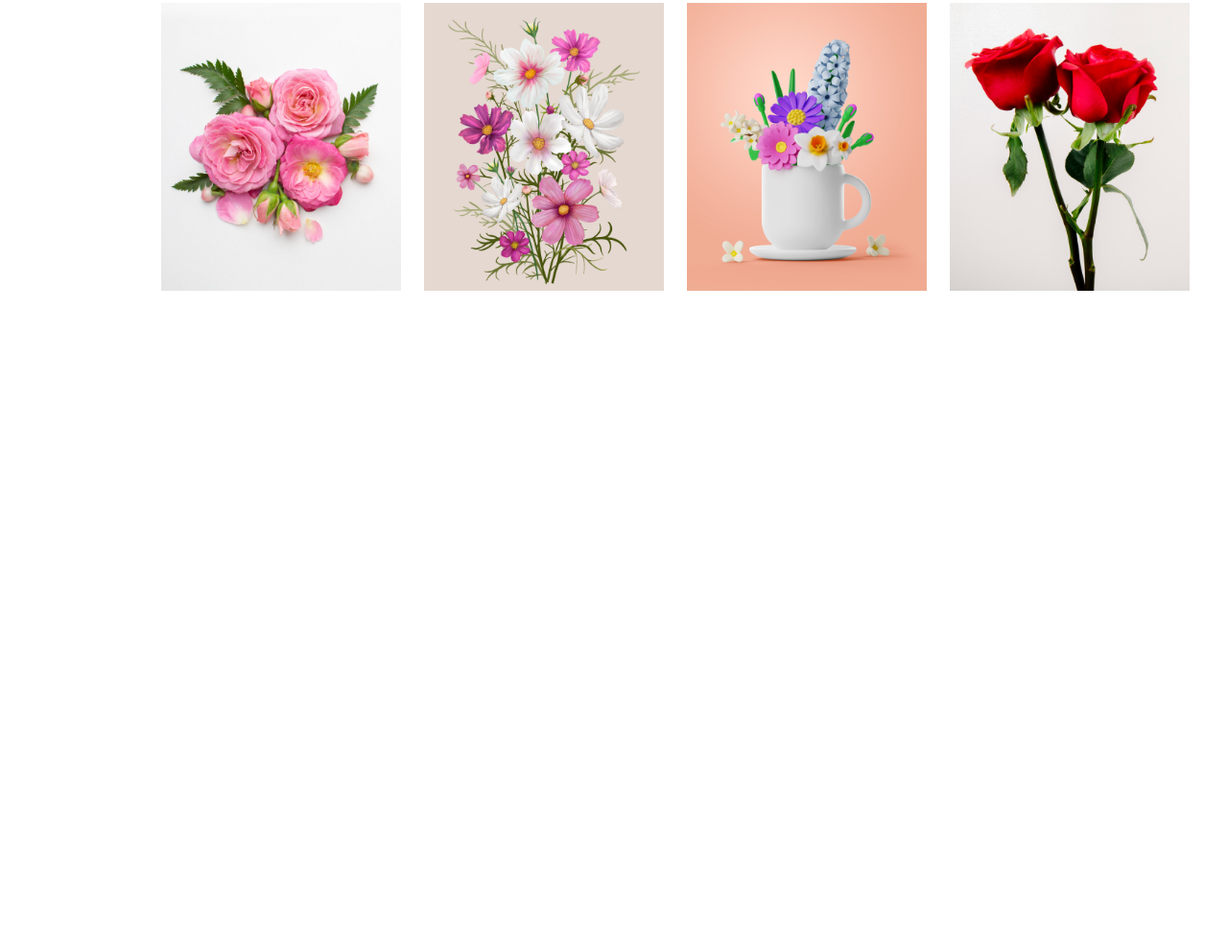
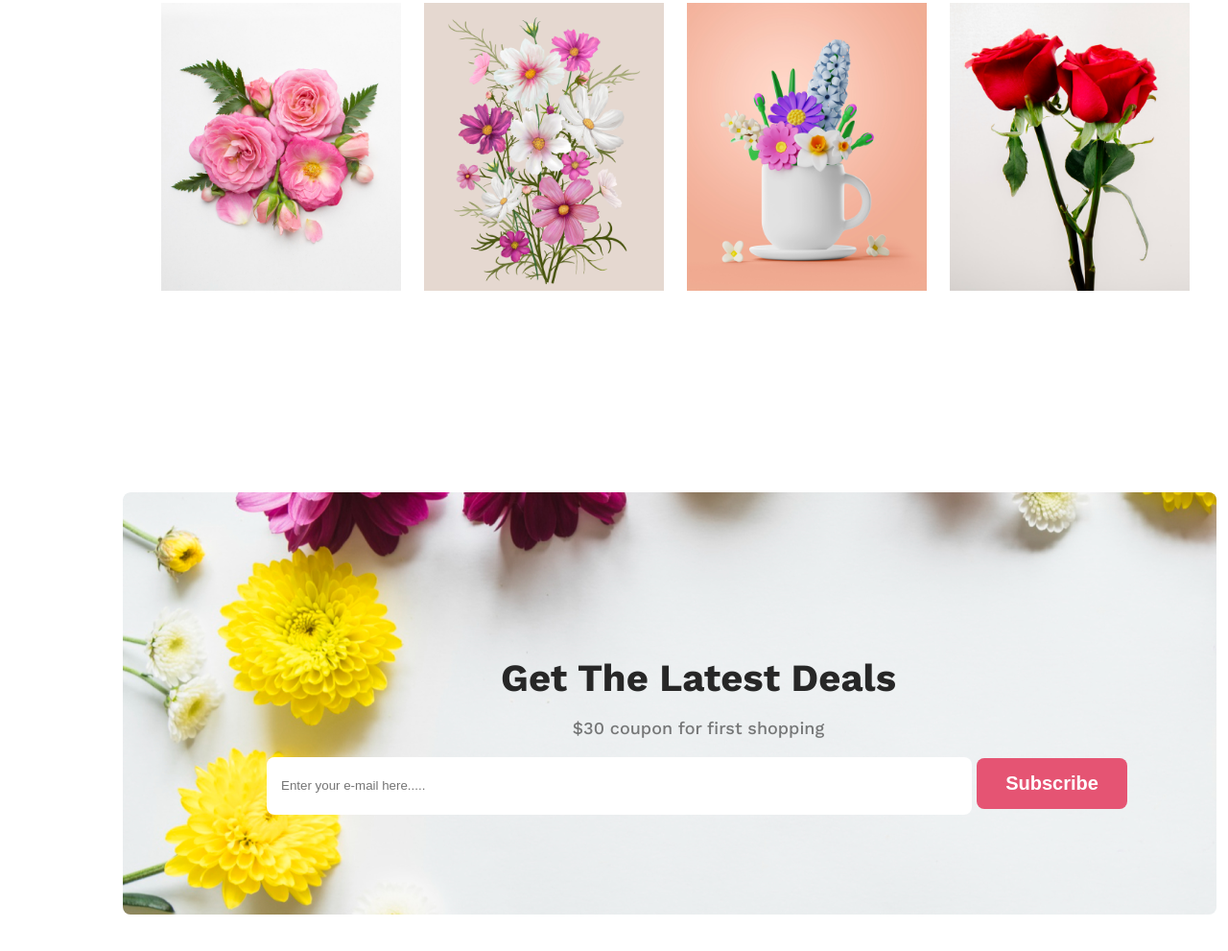
Before and after one commit to sadianila1/Flower-assignment-1, a plain HTML site: page index.html in a window 1280 px wide. Shown: the part 2875-3866 px from the top of the page at 96% size. Before the commit the page ends 3316 px from the top, so only its background shows below. Drawn offline with nearby package versions, Linux system fonts and the light colour scheme.

Commit message:
latest section added

```diff
--- a/index.html
+++ b/index.html
@@ -91,6 +91,17 @@
                 <img class="insta-img" src="Flower Asset/Rectangle 6.png" alt="">
             </div>
         </section>
+        <!-- Latest section added -->
+        <section class="latest-container">
+            <div class="latest-item">
+                <h3 class="section-title">Get The Latest Deals</h3>
+                <p class="deal-description">$30 coupon for first shopping</p>
+                <div class="latest-info">
+                <input class="email-field" placeholder="Enter your e-mail here....." type="email" name="" id="">
+                <button class="btn-primary">Subscribe</button>
+            </div>
+            </div>
+        </section>
 
     </main>
     <footer>
--- a/style/flower.css
+++ b/style/flower.css
@@ -166,3 +166,28 @@ font-weight: 300;
     width: 250px;
     height: 300px;
 }
+/* latest section style */
+.latest-container{
+    padding: 130px 90px 130px 150px;
+    align-items: center;
+    justify-content: space-around;
+    background-image: url('../Flower Asset/Rectangle\ 9.png');
+    height: 180px;
+    margin: 80px 50px 80px 120px;
+    width: 900px;
+    border-radius: 8px;
+}
+.latest-item{
+    align-items: center;
+    justify-content: space-around;
+    gap: 10px;
+}
+.email-field{
+    border-radius: 8px;
+background: #FFF;
+width: 700px;
+height: 30px;
+border: none;
+padding: 15px 20px 15px 15px;
+
+}
```
